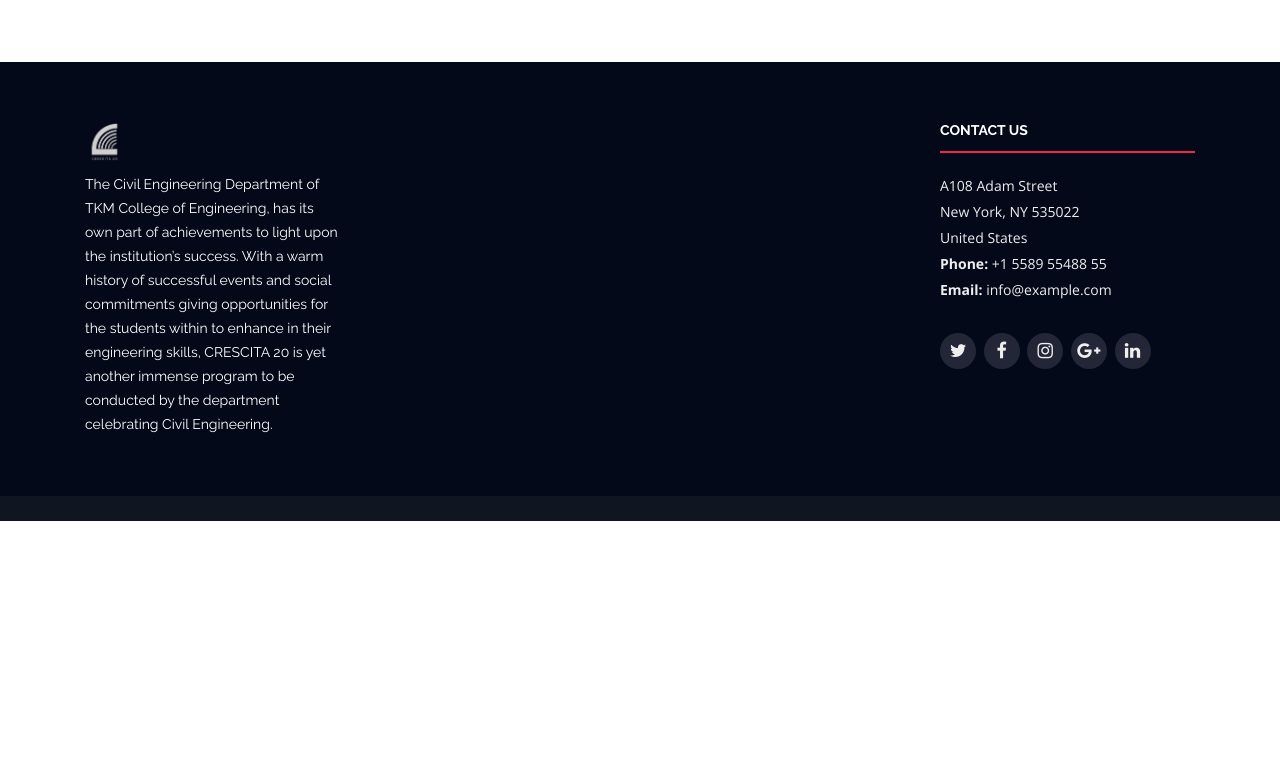
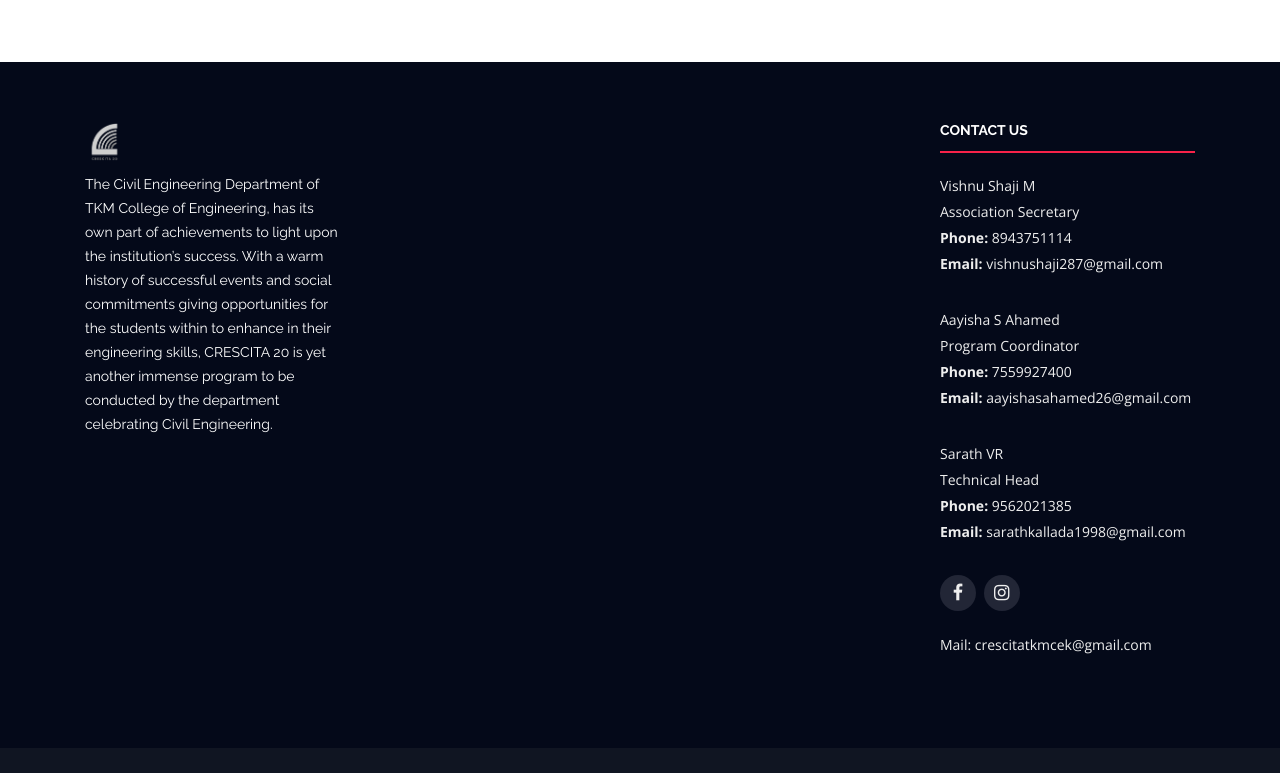
Before and after one commit to nalimhahs/crescita, a Django app: page / in a window 1280 px wide. Shown: the part 2580-3353 px from the top of the page. Before the commit the page ends 3101 px from the top, so only its background shows below. Run offline with Django 3.2, Linux system fonts and the light colour scheme; data that the repository does not hold is empty; parts of the project's set-up code (start-up, migrations or seed data) failed here and were passed over; some libraries are stand-ins or nearby versions.

Commit message:
Update info

```diff
--- a/templates/base.html
+++ b/templates/base.html
@@ -100,24 +100,39 @@
             <div class="col-lg-3 col-md-6 footer-contact">
               <h4>Contact Us</h4>
               <p>
-                A108 Adam Street <br />
-                New York, NY 535022<br />
-                United States <br />
-                <strong>Phone:</strong> +1 5589 55488 55<br />
-                <strong>Email:</strong> info@example.com<br />
+                Vishnu Shaji M <br />
+                Association Secretary <br />
+                <strong>Phone:</strong> 8943751114<br />
+                <strong>Email:</strong> vishnushaji287@gmail.com<br />
+              </p>
+              <p>
+                Aayisha S Ahamed  <br />
+                Program Coordinator <br />
+                <strong>Phone:</strong> 7559927400<br />
+                <strong>Email:</strong>  aayishasahamed26@gmail.com<br />
+              </p>
+              <p>
+                Sarath VR <br />
+                Technical Head <br />
+                <strong>Phone:</strong> 9562021385<br />
+                <strong>Email:</strong> sarathkallada1998@gmail.com<br />
               </p>
 
               <div class="social-links">
-                <a href="#" class="twitter"><i class="fa fa-twitter"></i></a>
-                <a href="#" class="facebook"><i class="fa fa-facebook"></i></a>
-                <a href="#" class="instagram"
+                <!-- <a href="#" class="twitter"><i class="fa fa-twitter"></i></a> -->
+                <a href="https://www.facebook.com/crescita20" class="facebook"><i class="fa fa-facebook"></i></a>
+                <a href="https://www.instagram.com/crescita20/?igshid=1xl0e0mhl9ub5" class="instagram"
                   ><i class="fa fa-instagram"></i
                 ></a>
-                <a href="#" class="google-plus"
+                <!-- <a href="#" class="google-plus"
                   ><i class="fa fa-google-plus"></i
                 ></a>
-                <a href="#" class="linkedin"><i class="fa fa-linkedin"></i></a>
+                <a href="#" class="linkedin"><i class="fa fa-linkedin"></i></a> -->
               </div>
+              <br/>
+              <p>
+                Mail:  crescitatkmcek@gmail.com
+              </p>
             </div>
           </div>
         </div>
--- a/templates/index.html
+++ b/templates/index.html
@@ -16,7 +16,7 @@
         <p class="mb-4 pb-0">18th - 19th January 2020</p>
 
         <a
-          href=""
+          href="https://www.youtube.com/watch?v=Uy6mnvAVIt8"
           class="venobox play-btn mb-4"
           data-vbtype="video"
           data-autoplay="true"
```
